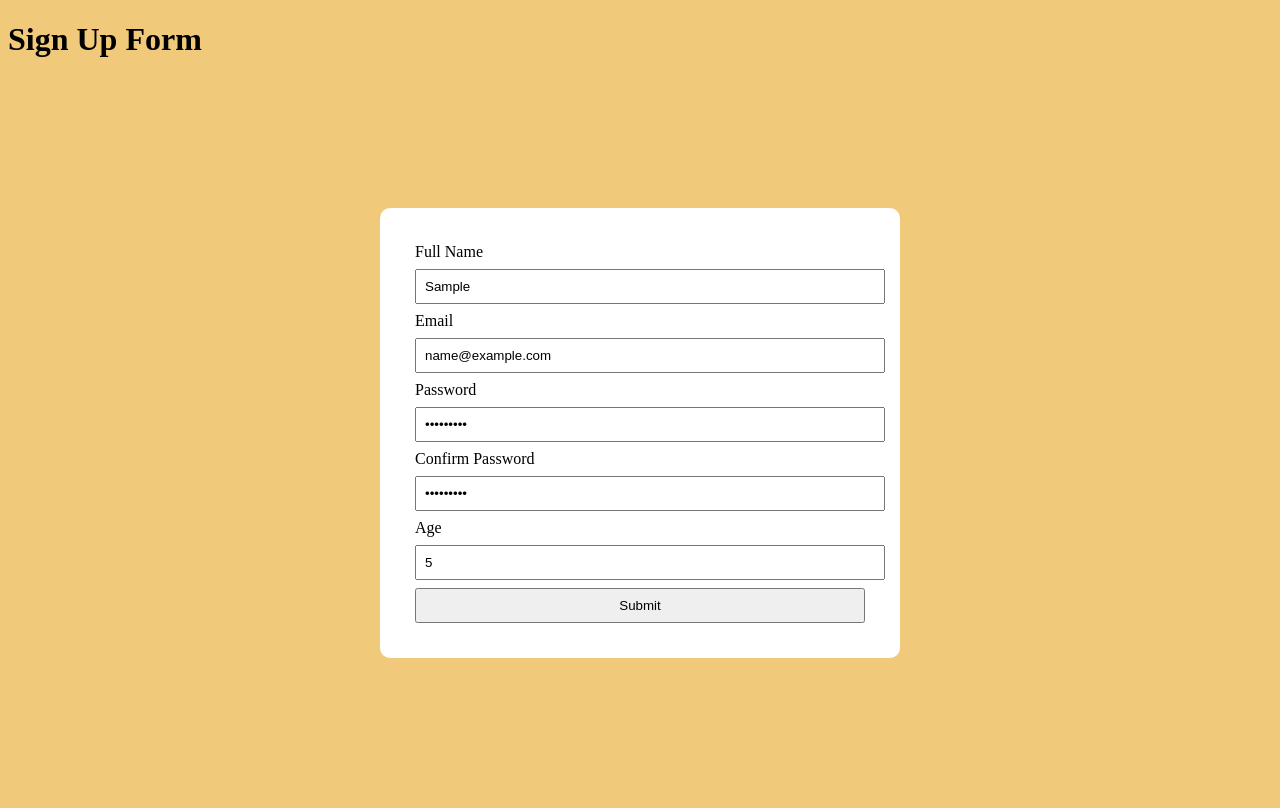
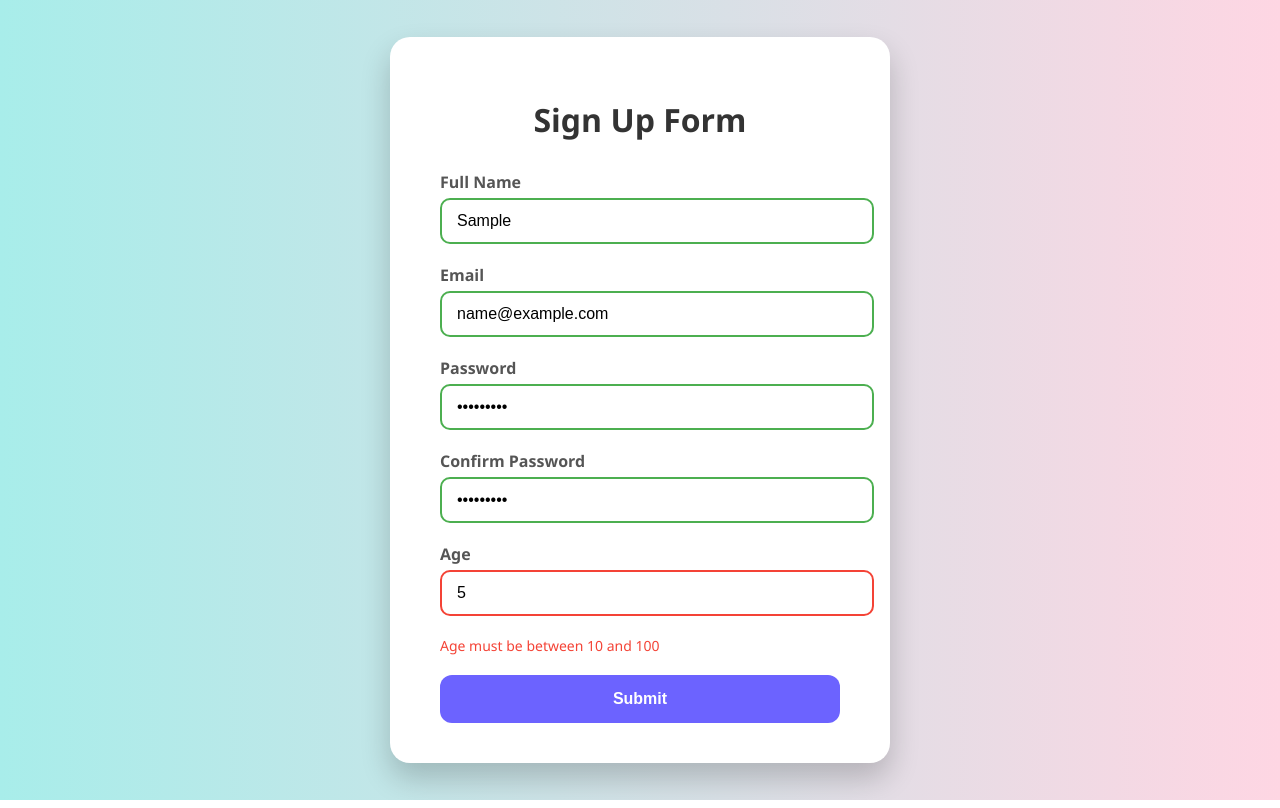
Before and after one commit to jannatfn/My-Assignment, a plain HTML site: page Form-Validation/index.html in a window 1280 px wide. Both pictures are taken after typing "Sample", "name@example.com", "Sample123", "Sample123", "5" into the empty fields and a click on the button "Submit". Drawn offline with Linux system fonts and the light colour scheme.

Commit message:
Update styling, color gradient

```diff
--- a/Form-Validation/script.js
+++ b/Form-Validation/script.js
@@ -1,44 +1,38 @@
-document.getElementById("myForm").addEventListener("submit", function(e) {
-  e.preventDefault();
+const form = document.getElementById("myForm");
+const inputs = document.querySelectorAll("input");
+const errorsContainer = document.getElementById("errors");
 
-  let name = document.getElementById("name").value;
-  let email = document.getElementById("email").value;
-  let phone = document.getElementById("phone").value;
-  let password = document.getElementById("password").value;
-  let confirm = document.getElementById("confirm").value;
+const validators = {
+    name: value => value.trim().length >= 3 ? "" : "Name must be at least 3 characters",
+    email: value => /^\S+@\S+\.\S+$/.test(value) ? "" : "Email is invalid",
+    password: value => /(?=.*\d).{6,}/.test(value) ? "" : "Password must be at least 6 characters and include a number",
+    confirmPassword: value => value === document.getElementById("password").value ? "" : "Passwords do not match",
+    age: value => value >= 10 && value <= 100 ? "" : "Age must be between 10 and 100"
+};
 
-  let error = document.getElementById("error");
-  error.innerText = "";
+inputs.forEach(input => {
+    input.addEventListener("input", () => {
+        const error = validators[input.name](input.value);
+        input.classList.remove("valid", "invalid");
+        if(error) {
+            input.classList.add("invalid");
+        } else {
+            input.classList.add("valid");
+        }
+    });
+});
 
-   let inputs = [name, email, phone, password, confirm];
-
-  for (let i = 0; i < inputs.length; i++) {
-    if (inputs[i] === "") {
-      error.innerText = "All fields are required";
-      return;
+form.addEventListener("submit", e => {
+    e.preventDefault();
+    let allErrors = [];
+    inputs.forEach(input => {
+        const error = validators[input.name](input.value);
+        if(error) allErrors.push(error);
+    });
+    errorsContainer.innerHTML = allErrors.map(err => `<p>${err}</p>`).join("");
+    if(allErrors.length === 0) {
+        errorsContainer.innerHTML = `<p class="success">Form Submitted Successfully!</p>`;
+        form.reset();
+        inputs.forEach(input => input.classList.remove("valid"));
     }
-
-    }
-
-  if (name.length < 3) {
-    error.innerText = "Name must be at least 3 characters";
-    return;
-  }
-
-  if (!email.includes("@")) {
-    error.innerText = "Invalid email";
-    return;
-  }
-
-  if (password.length < 6) {
-    error.innerText = "Password must be at least 6 characters";
-    return;
-  }
-
-  if (password !== confirm) {
-    error.innerText = "Passwords do not match";
-    return;
-  }
-
-  alert("Form Submitted Successfully!");
 });
--- a/Form-Validation/style.css
+++ b/Form-Validation/style.css
@@ -1,27 +1,96 @@
 body {
-  background: #f1c97a;
-  font-family: 'Times New Roman', Times, serif;
+    font-family: 'Segoe UI', Tahoma, Geneva, Verdana, sans-serif;
+    background: linear-gradient(to right, #a8edea, #fed6e3);
+    display: flex;
+    justify-content: center;
+    align-items: center;
+    height: 100vh;
+    margin: 0;
 }
 
-form {
-  width: 450px;
-  margin: 150px auto;
-  background: white;
-  padding: 35px;
-  border-radius: 10px;
+.container {
+    background-color: white;
+    padding: 40px 50px;
+    border-radius: 20px;
+    box-shadow: 0 15px 30px rgba(0,0,0,0.2);
+    width: 400px;
+}
+
+h1 {
+    text-align: center;
+    margin-bottom: 30px;
+    color: #333;
+}
+
+.input-group {
+    margin-bottom: 20px;
+    position: relative;
+}
+
+label {
+    display: block;
+    margin-bottom: 5px;
+    font-weight: 600;
+    color: #555;
 }
 
 input {
-  width: 100%;
-  margin: 8px 0;
-  padding: 8px;
+    width: 100%;
+    padding: 12px 15px;
+    border-radius: 10px;
+    border: 2px solid #ddd;
+    font-size: 16px;
+    transition: border 0.3s, box-shadow 0.3s;
+}
+
+input:focus {
+    outline: none;
+    border-color: #6c63ff;
+    box-shadow: 0 0 5px rgba(108, 99, 255, 0.5);
+}
+
+input.valid {
+    border-color: #4caf50;
+}
+
+input.invalid {
+    border-color: #f44336;
+}
+
+#errorContainer, #errors {
+    margin-bottom: 20px;
+}
+
+#errorContainer p, #errors p {
+    color: #f44336;
+    font-size: 14px;
+    margin: 2px 0;
 }
 
 button {
-  width: 100%;
-  padding: 8px;
+    width: 100%;
+    padding: 15px;
+    background: #6c63ff;
+    color: white;
+    border: none;
+    border-radius: 12px;
+    font-size: 16px;
+    font-weight: 600;
+    cursor: pointer;
+    transition: background 0.3s, transform 0.2s;
 }
 
-#error {
-  color: red;
+button:hover {
+    background: #574fcf;
+    transform: translateY(-2px);
 }
+
+button:active {
+    transform: translateY(0);
+}
+
+p.success {
+    color: #4caf50;
+    font-weight: 600;
+    text-align: center;
+}
```
